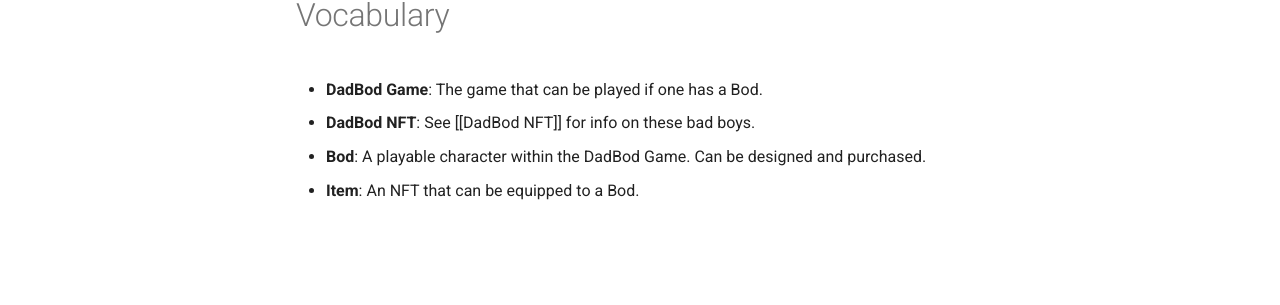
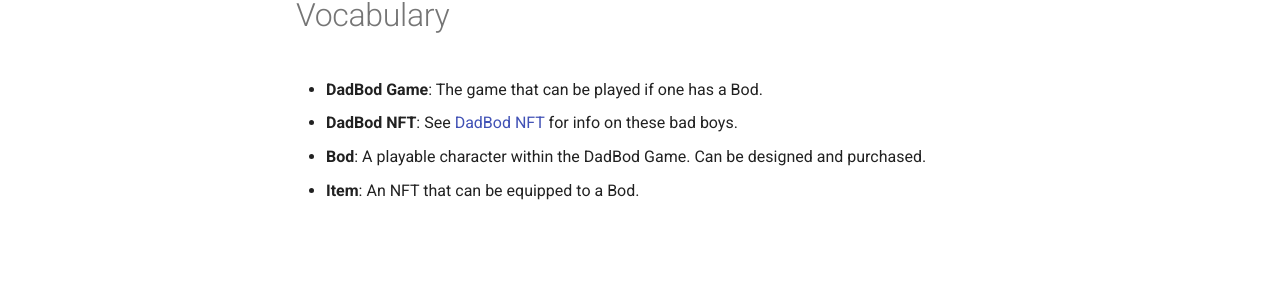
Before and after one commit to DadBodDao/DadBodDocs, an MkDocs documentation site: the page built from docs/index.md, in a window 1280 px wide. Shown: the part 226-531 px from the top of the page. Built offline with MkDocs 1.6.1 and Material for MkDocs 9.7.7, drawn with Linux system fonts in a browser that asks for light colours; some of the changed lines change nothing that is shown.

Commit message:
Updated the link

```diff
--- a/docs/index.md
+++ b/docs/index.md
@@ -7,6 +7,6 @@ Basic Tenets of the DadBod Kin
 
 # Vocabulary
 - **DadBod Game**: The game that can be played if one has a Bod.
-- **DadBod NFT**: See [[DadBod NFT]] for info on these bad boys.
+- **DadBod NFT**: See [DadBod NFT](DadBod NFT.md) for info on these bad boys.
 - **Bod**: A playable character within the DadBod Game. Can be designed and purchased.
 - **Item**: An NFT that can be equipped to a Bod.
```
